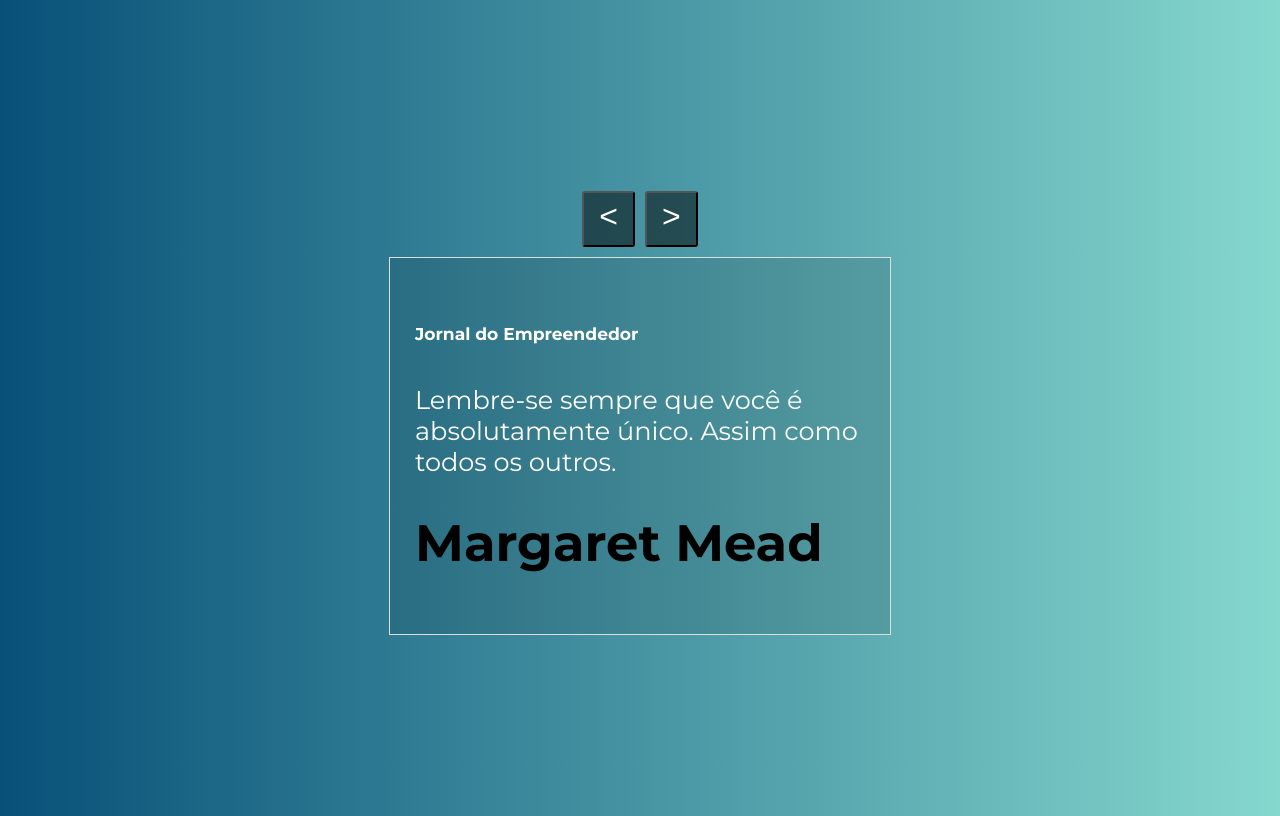
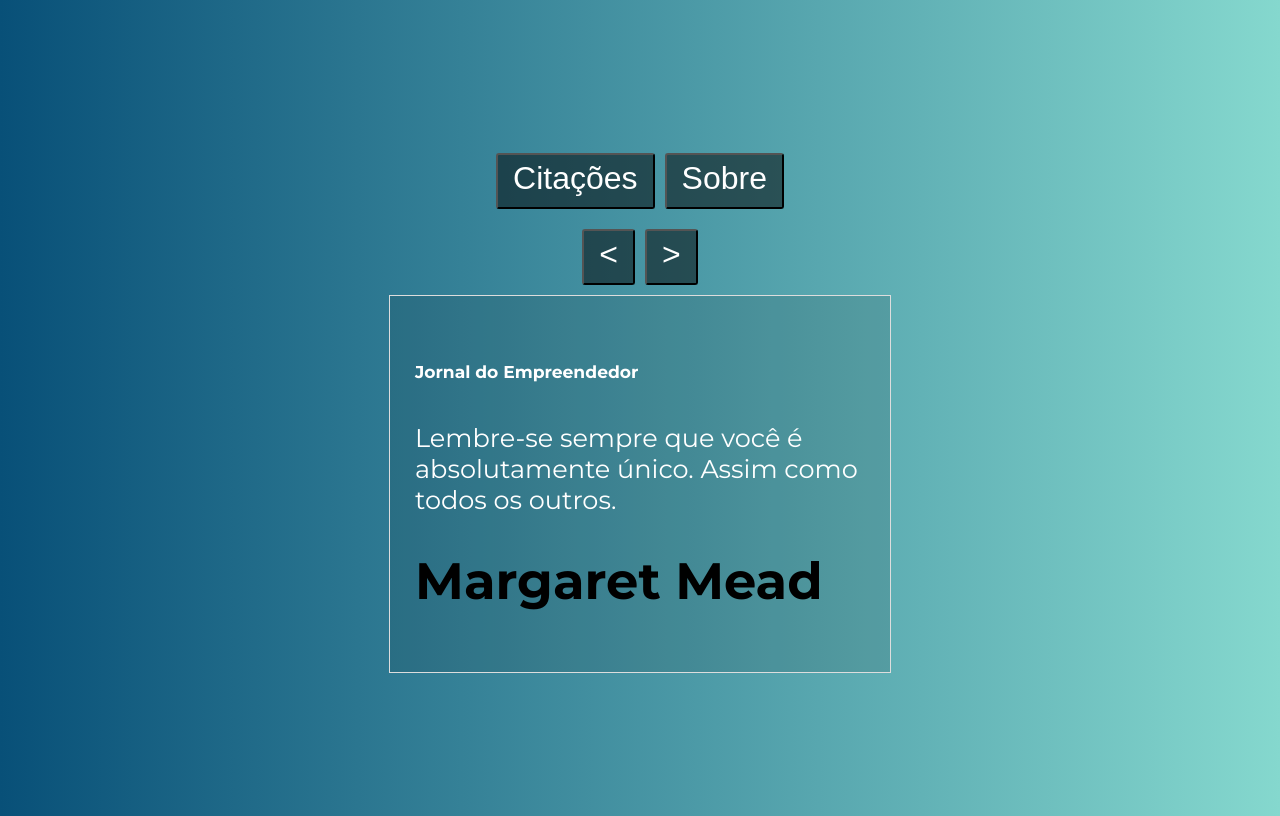
Before and after one commit to JFmaia/curso_vue, a Vue app in the folder componentes-avancado/citacoes/: page / in a window 1280 px wide. Built offline with nearby package versions, Linux system fonts and the light colour scheme.

Commit message:
chore: Evitando que ao sair de um componente e voltar ele seja inicializado denovo do começo.

```diff
--- a/componentes-avancado/citacoes/src/App.vue
+++ b/componentes-avancado/citacoes/src/App.vue
@@ -1,6 +1,12 @@
 <template>
 	<div id="app">
-		<component :is="componente"/>
+		<span>
+			<button @click="componente = 'Citacoes'">Citações</button>
+			<button @click="componente = 'Sobre'">Sobre</button>
+		</span>
+		<keep-alive>
+			<component :is="componente"/>
+		</keep-alive>
 	</div>
 </template>
 
```
